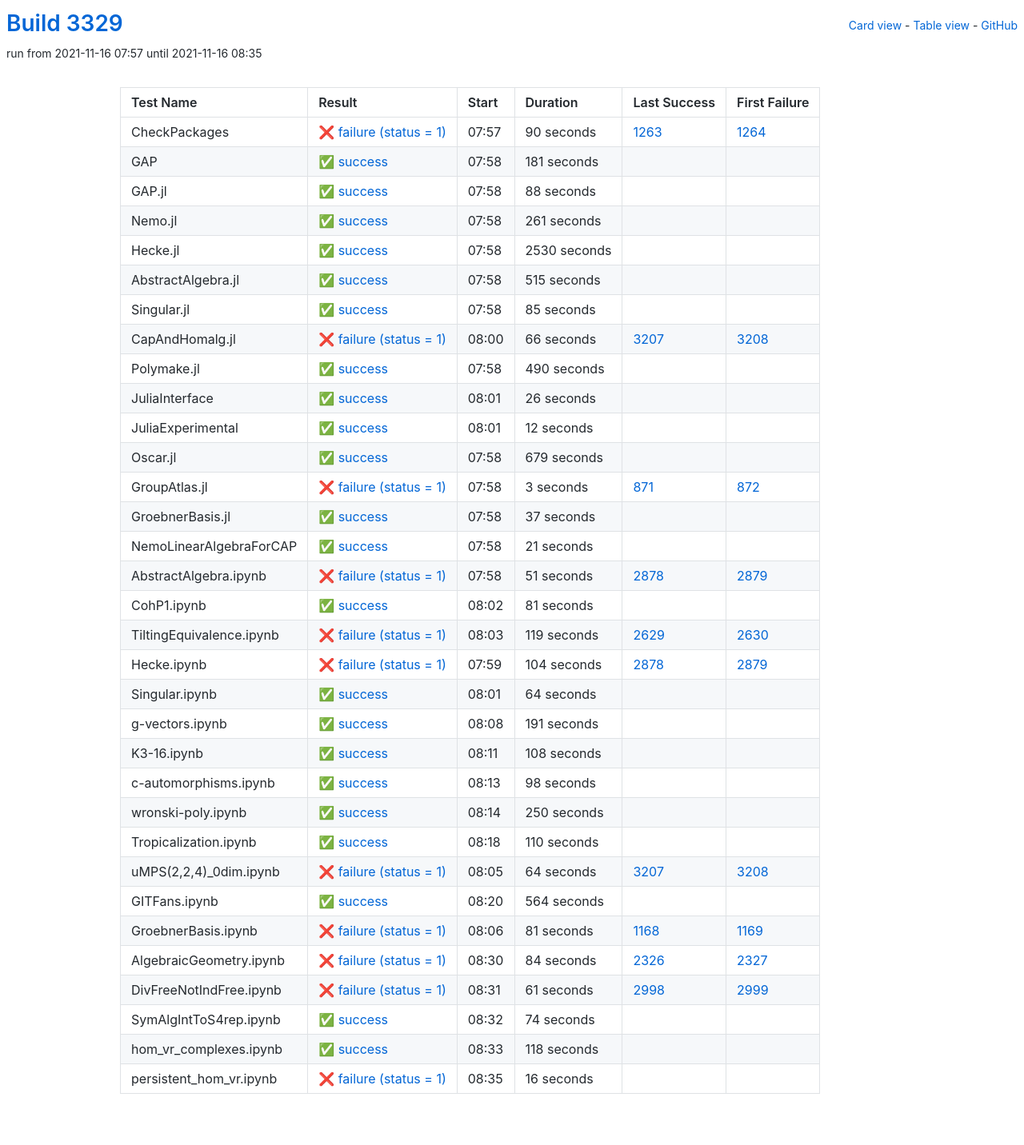
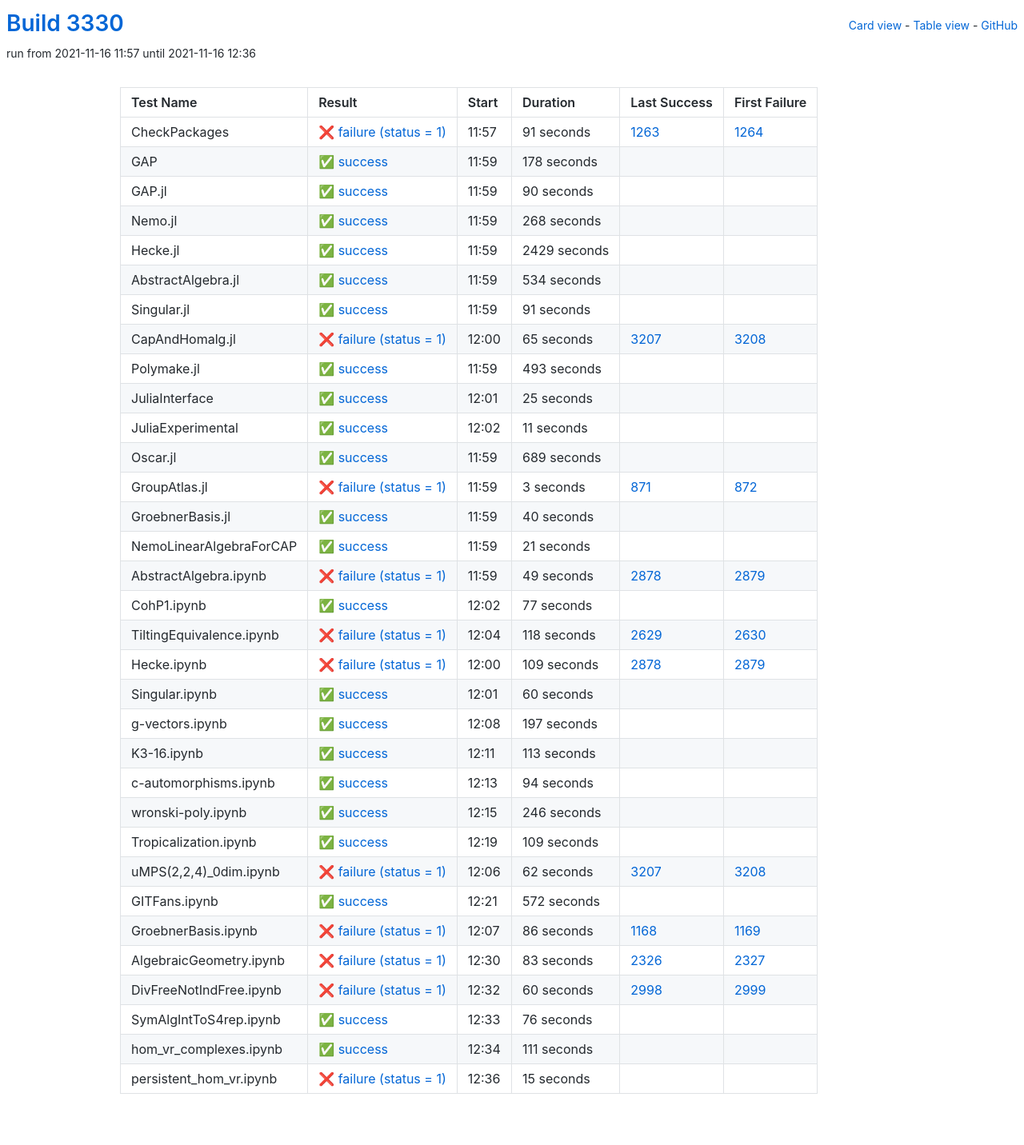
Before and after one commit to oscar-system/oscar-ci-status-stable, a Jekyll site: the page built from table.html, in a window 1280 px wide. Shown: the whole page at 80% size. Built offline with Jekyll 4.4.1, drawn with Linux system fonts in a browser that asks for light colours.

Commit message:
Build #3330

```diff
--- a/_data/ci.yml
+++ b/_data/ci.yml
@@ -1,6 +1,6 @@
 ---
-build: 3329
-build_url: https://oscarci.mathematik.uni-kl.de/job/oscar-stable/3329/
+build: 3330
+build_url: https://oscarci.mathematik.uni-kl.de/job/oscar-stable/3330/
 job: oscar-stable
 organization: oscar-system
 repo: oscar-ci-status-stable
@@ -8,152 +8,152 @@ repourl: https://github.com/oscar-system/oscar-ci-status-stable
 tests:
 - name: CheckPackages
   id: checkpackages
-  log: https://oscarci.mathematik.uni-kl.de/job/oscar-stable/3329/artifact/logs/build-3329/CheckPackages.log
-  start: 2021-11-16 07:57
+  log: https://oscarci.mathematik.uni-kl.de/job/oscar-stable/3330/artifact/logs/build-3330/CheckPackages.log
+  start: 2021-11-16 11:57
   success: false
   exitcode: 1
   status: failure
-  duration: 90
+  duration: 91
   last_success: 1263
   last_success_url: https://oscarci.mathematik.uni-kl.de/job/oscar-stable/1263/
   first_failure: 1264
   first_failure_url: https://oscarci.mathematik.uni-kl.de/job/oscar-stable/1264/
 - name: GAP
   id: gap
-  log: https://oscarci.mathematik.uni-kl.de/job/oscar-stable/3329/artifact/logs/build-3329/GAP.log
-  start: 2021-11-16 07:58
+  log: https://oscarci.mathematik.uni-kl.de/job/oscar-stable/3330/artifact/logs/build-3330/GAP.log
+  start: 2021-11-16 11:59
   success: true
   exitcode: 0
   status: success
-  duration: 181
+  duration: 178
   last_success: false
   last_success_url:
   first_failure: false
   first_failure_url:
 - name: GAP.jl
   id: gap-jl
-  log: https://oscarci.mathematik.uni-kl.de/job/oscar-stable/3329/artifact/logs/build-3329/GAP.jl.log
-  start: 2021-11-16 07:58
+  log: https://oscarci.mathematik.uni-kl.de/job/oscar-stable/3330/artifact/logs/build-3330/GAP.jl.log
+  start: 2021-11-16 11:59
   success: true
   exitcode: 0
   status: success
-  duration: 88
+  duration: 90
   last_success: false
   last_success_url:
   first_failure: false
   first_failure_url:
 - name: Nemo.jl
   id: nemo-jl
-  log: https://oscarci.mathematik.uni-kl.de/job/oscar-stable/3329/artifact/logs/build-3329/Nemo.jl.log
-  start: 2021-11-16 07:58
+  log: https://oscarci.mathematik.uni-kl.de/job/oscar-stable/3330/artifact/logs/build-3330/Nemo.jl.log
+  start: 2021-11-16 11:59
   success: true
   exitcode: 0
   status: success
-  duration: 261
+  duration: 268
   last_success: false
   last_success_url:
   first_failure: false
   first_failure_url:
 - name: Hecke.jl
   id: hecke-jl
-  log: https://oscarci.mathematik.uni-kl.de/job/oscar-stable/3329/artifact/logs/build-3329/Hecke.jl.log
-  start: 2021-11-16 07:58
+  log: https://oscarci.mathematik.uni-kl.de/job/oscar-stable/3330/artifact/logs/build-3330/Hecke.jl.log
+  start: 2021-11-16 11:59
   success: true
   exitcode: 0
   status: success
-  duration: 2530
+  duration: 2429
   last_success: false
   last_success_url:
   first_failure: false
   first_failure_url:
 - name: AbstractAlgebra.jl
   id: abstractalgebra-jl
-  log: https://oscarci.mathematik.uni-kl.de/job/oscar-stable/3329/artifact/logs/build-3329/AbstractAlgebra.jl.log
-  start: 2021-11-16 07:58
+  log: https://oscarci.mathematik.uni-kl.de/job/oscar-stable/3330/artifact/logs/build-3330/AbstractAlgebra.jl.log
+  start: 2021-11-16 11:59
   success: true
   exitcode: 0
   status: success
-  duration: 515
+  duration: 534
   last_success: false
   last_success_url:
   first_failure: false
   first_failure_url:
 - name: Singular.jl
   id: singular-jl
-  log: https://oscarci.mathematik.uni-kl.de/job/oscar-stable/3329/artifact/logs/build-3329/Singular.jl.log
-  start: 2021-11-16 07:58
+  log: https://oscarci.mathematik.uni-kl.de/job/oscar-stable/3330/artifact/logs/build-3330/Singular.jl.log
+  start: 2021-11-16 11:59
   success: true
   exitcode: 0
   status: success
-  duration: 85
+  duration: 91
   last_success: false
   last_success_url:
   first_failure: false
   first_failure_url:
 - name: CapAndHomalg.jl
   id: capandhomalg-jl
-  log: https://oscarci.mathematik.uni-kl.de/job/oscar-stable/3329/artifact/logs/build-3329/CapAndHomalg.jl.log
-  start: 2021-11-16 08:00
+  log: https://oscarci.mathematik.uni-kl.de/job/oscar-stable/3330/artifact/logs/build-3330/CapAndHomalg.jl.log
+  start: 2021-11-16 12:00
   success: false
   exitcode: 1
   status: failure
-  duration: 66
+  duration: 65
   last_success: 3207
   last_success_url: https://oscarci.mathematik.uni-kl.de/job/oscar-stable/3207/
   first_failure: 3208
   first_failure_url: https://oscarci.mathematik.uni-kl.de/job/oscar-stable/3208/
 - name: Polymake.jl
   id: polymake-jl
-  log: https://oscarci.mathematik.uni-kl.de/job/oscar-stable/3329/artifact/logs/build-3329/Polymake.jl.log
-  start: 2021-11-16 07:58
+  log: https://oscarci.mathematik.uni-kl.de/job/oscar-stable/3330/artifact/logs/build-3330/Polymake.jl.log
+  start: 2021-11-16 11:59
   success: true
   exitcode: 0
   status: success
-  duration: 490
+  duration: 493
   last_success: false
   last_success_url:
   first_failure: false
   first_failure_url:
 - name: JuliaInterface
   id: juliainterface
-  log: https://oscarci.mathematik.uni-kl.de/job/oscar-stable/3329/artifact/logs/build-3329/JuliaInterface.log
-  start: 2021-11-16 08:01
+  log: https://oscarci.mathematik.uni-kl.de/job/oscar-stable/3330/artifact/logs/build-3330/JuliaInterface.log
+  start: 2021-11-16 12:01
   success: true
   exitcode: 0
   status: success
-  duration: 26
+  duration: 25
   last_success: false
   last_success_url:
   first_failure: false
   first_failure_url:
 - name: JuliaExperimental
   id: juliaexperimental
-  log: https://oscarci.mathematik.uni-kl.de/job/oscar-stable/3329/artifact/logs/build-3329/JuliaExperimental.log
-  start: 2021-11-16 08:01
+  log: https://oscarci.mathematik.uni-kl.de/job/oscar-stable/3330/artifact/logs/build-3330/JuliaExperimental.log
+  start: 2021-11-16 12:02
   success: true
   exitcode: 0
   status: success
-  duration: 12
+  duration: 11
   last_success: false
   last_success_url:
   first_failure: false
   first_failure_url:
 - name: Oscar.jl
   id: oscar-jl
-  log: https://oscarci.mathematik.uni-kl.de/job/oscar-stable/3329/artifact/logs/build-3329/Oscar.jl.log
-  start: 2021-11-16 07:58
+  log: https://oscarci.mathematik.uni-kl.de/job/oscar-stable/3330/artifact/logs/build-3330/Oscar.jl.log
+  start: 2021-11-16 11:59
   success: true
   exitcode: 0
   status: success
-  duration: 679
+  duration: 689
   last_success: false
   last_success_url:
   first_failure: false
   first_failure_url:
 - name: GroupAtlas.jl
   id: groupatlas-jl
-  log: https://oscarci.mathematik.uni-kl.de/job/oscar-stable/3329/artifact/logs/build-3329/GroupAtlas.jl.log
-  start: 2021-11-16 07:58
+  log: https://oscarci.mathematik.uni-kl.de/job/oscar-stable/3330/artifact/logs/build-3330/GroupAtlas.jl.log
+  start: 2021-11-16 11:59
   success: false
   exitcode: 1
   status: failure
@@ -164,20 +164,20 @@ tests:
   first_failure_url: https://oscarci.mathematik.uni-kl.de/job/oscar-stable/872/
 - name: GroebnerBasis.jl
   id: groebnerbasis-jl
-  log: https://oscarci.mathematik.uni-kl.de/job/oscar-stable/3329/artifact/logs/build-3329/GroebnerBasis.jl.log
-  start: 2021-11-16 07:58
+  log: https://oscarci.mathematik.uni-kl.de/job/oscar-stable/3330/artifact/logs/build-3330/GroebnerBasis.jl.log
+  start: 2021-11-16 11:59
   success: true
   exitcode: 0
   status: success
-  duration: 37
+  duration: 40
   last_success: false
   last_success_url:
   first_failure: false
   first_failure_url:
 - name: NemoLinearAlgebraForCAP
   id: nemolinearalgebraforcap
-  log: https://oscarci.mathematik.uni-kl.de/job/oscar-stable/3329/artifact/logs/build-3329/NemoLinearAlgebraForCAP.log
-  start: 2021-11-16 07:58
+  log: https://oscarci.mathematik.uni-kl.de/job/oscar-stable/3330/artifact/logs/build-3330/NemoLinearAlgebraForCAP.log
+  start: 2021-11-16 11:59
   success: true
   exitcode: 0
   status: success
@@ -188,216 +188,216 @@ tests:
   first_failure_url:
 - name: AbstractAlgebra.ipynb
   id: abstractalgebra-ipynb
-  log: https://oscarci.mathematik.uni-kl.de/job/oscar-stable/3329/artifact/logs/build-3329/AbstractAlgebra.ipynb.log
-  start: 2021-11-16 07:58
+  log: https://oscarci.mathematik.uni-kl.de/job/oscar-stable/3330/artifact/logs/build-3330/AbstractAlgebra.ipynb.log
+  start: 2021-11-16 11:59
   success: false
   exitcode: 1
   status: failure
-  duration: 51
+  duration: 49
   last_success: 2878
   last_success_url: https://oscarci.mathematik.uni-kl.de/job/oscar-stable/2878/
   first_failure: 2879
   first_failure_url: https://oscarci.mathematik.uni-kl.de/job/oscar-stable/2879/
 - name: CohP1.ipynb
   id: cohp1-ipynb
-  log: https://oscarci.mathematik.uni-kl.de/job/oscar-stable/3329/artifact/logs/build-3329/CohP1.ipynb.log
-  start: 2021-11-16 08:02
+  log: https://oscarci.mathematik.uni-kl.de/job/oscar-stable/3330/artifact/logs/build-3330/CohP1.ipynb.log
+  start: 2021-11-16 12:02
   success: true
   exitcode: 0
   status: success
-  duration: 81
+  duration: 77
   last_success: false
   last_success_url:
   first_failure: false
   first_failure_url:
 - name: TiltingEquivalence.ipynb
   id: tiltingequivalence-ipynb
-  log: https://oscarci.mathematik.uni-kl.de/job/oscar-stable/3329/artifact/logs/build-3329/TiltingEquivalence.ipynb.log
-  start: 2021-11-16 08:03
+  log: https://oscarci.mathematik.uni-kl.de/job/oscar-stable/3330/artifact/logs/build-3330/TiltingEquivalence.ipynb.log
+  start: 2021-11-16 12:04
   success: false
   exitcode: 1
   status: failure
-  duration: 119
+  duration: 118
   last_success: 2629
   last_success_url: https://oscarci.mathematik.uni-kl.de/job/oscar-stable/2629/
   first_failure: 2630
   first_failure_url: https://oscarci.mathematik.uni-kl.de/job/oscar-stable/2630/
 - name: Hecke.ipynb
   id: hecke-ipynb
-  log: https://oscarci.mathematik.uni-kl.de/job/oscar-stable/3329/artifact/logs/build-3329/Hecke.ipynb.log
-  start: 2021-11-16 07:59
+  log: https://oscarci.mathematik.uni-kl.de/job/oscar-stable/3330/artifact/logs/build-3330/Hecke.ipynb.log
+  start: 2021-11-16 12:00
   success: false
   exitcode: 1
   status: failure
-  duration: 104
+  duration: 109
   last_success: 2878
   last_success_url: https://oscarci.mathematik.uni-kl.de/job/oscar-stable/2878/
   first_failure: 2879
   first_failure_url: https://oscarci.mathematik.uni-kl.de/job/oscar-stable/2879/
 - name: Singular.ipynb
   id: singular-ipynb
-  log: https://oscarci.mathematik.uni-kl.de/job/oscar-stable/3329/artifact/logs/build-3329/Singular.ipynb.log
-  start: 2021-11-16 08:01
+  log: https://oscarci.mathematik.uni-kl.de/job/oscar-stable/3330/artifact/logs/build-3330/Singular.ipynb.log
+  start: 2021-11-16 12:01
   success: true
   exitcode: 0
   status: success
-  duration: 64
+  duration: 60
   last_success: false
   last_success_url:
   first_failure: false
   first_failure_url:
 - name: g-vectors.ipynb
   id: g-vectors-ipynb
-  log: https://oscarci.mathematik.uni-kl.de/job/oscar-stable/3329/artifact/logs/build-3329/g-vectors.ipynb.log
-  start: 2021-11-16 08:08
+  log: https://oscarci.mathematik.uni-kl.de/job/oscar-stable/3330/artifact/logs/build-3330/g-vectors.ipynb.log
+  start: 2021-11-16 12:08
   success: true
   exitcode: 0
   status: success
-  duration: 191
+  duration: 197
   last_success: false
   last_success_url:
   first_failure: false
   first_failure_url:
 - name: K3-16.ipynb
   id: k3-16-ipynb
-  log: https://oscarci.mathematik.uni-kl.de/job/oscar-stable/3329/artifact/logs/build-3329/K3-16.ipynb.log
-  start: 2021-11-16 08:11
+  log: https://oscarci.mathematik.uni-kl.de/job/oscar-stable/3330/artifact/logs/build-3330/K3-16.ipynb.log
+  start: 2021-11-16 12:11
   success: true
   exitcode: 0
   status: success
-  duration: 108
+  duration: 113
   last_success: false
   last_success_url:
   first_failure: false
   first_failure_url:
 - name: c-automorphisms.ipynb
   id: c-automorphisms-ipynb
-  log: https://oscarci.mathematik.uni-kl.de/job/oscar-stable/3329/artifact/logs/build-3329/c-automorphisms.ipynb.log
-  start: 2021-11-16 08:13
+  log: https://oscarci.mathematik.uni-kl.de/job/oscar-stable/3330/artifact/logs/build-3330/c-automorphisms.ipynb.log
+  start: 2021-11-16 12:13
   success: true
   exitcode: 0
   status: success
-  duration: 98
+  duration: 94
   last_success: false
   last_success_url:
   first_failure: false
   first_failure_url:
 - name: wronski-poly.ipynb
   id: wronski-poly-ipynb
-  log: https://oscarci.mathematik.uni-kl.de/job/oscar-stable/3329/artifact/logs/build-3329/wronski-poly.ipynb.log
-  start: 2021-11-16 08:14
+  log: https://oscarci.mathematik.uni-kl.de/job/oscar-stable/3330/artifact/logs/build-3330/wronski-poly.ipynb.log
+  start: 2021-11-16 12:15
   success: true
   exitcode: 0
   status: success
-  duration: 250
+  duration: 246
   last_success: false
   last_success_url:
   first_failure: false
   first_failure_url:
 - name: Tropicalization.ipynb
   id: tropicalization-ipynb
-  log: https://oscarci.mathematik.uni-kl.de/job/oscar-stable/3329/artifact/logs/build-3329/Tropicalization.ipynb.log
-  start: 2021-11-16 08:18
+  log: https://oscarci.mathematik.uni-kl.de/job/oscar-stable/3330/artifact/logs/build-3330/Tropicalization.ipynb.log
+  start: 2021-11-16 12:19
   success: true
   exitcode: 0
   status: success
-  duration: 110
+  duration: 109
   last_success: false
   last_success_url:
   first_failure: false
   first_failure_url:
 - name: uMPS(2,2,4)_0dim.ipynb
   id: umps-2-2-4-0dim-ipynb
-  log: https://oscarci.mathematik.uni-kl.de/job/oscar-stable/3329/artifact/logs/build-3329/uMPS-2-2-4-_0dim.ipynb.log
-  start: 2021-11-16 08:05
+  log: https://oscarci.mathematik.uni-kl.de/job/oscar-stable/3330/artifact/logs/build-3330/uMPS-2-2-4-_0dim.ipynb.log
+  start: 2021-11-16 12:06
   success: false
   exitcode: 1
   status: failure
-  duration: 64
+  duration: 62
   last_success: 3207
   last_success_url: https://oscarci.mathematik.uni-kl.de/job/oscar-stable/3207/
   first_failure: 3208
   first_failure_url: https://oscarci.mathematik.uni-kl.de/job/oscar-stable/3208/
 - name: GITFans.ipynb
   id: gitfans-ipynb
-  log: https://oscarci.mathematik.uni-kl.de/job/oscar-stable/3329/artifact/logs/build-3329/GITFans.ipynb.log
-  start: 2021-11-16 08:20
+  log: https://oscarci.mathematik.uni-kl.de/job/oscar-stable/3330/artifact/logs/build-3330/GITFans.ipynb.log
+  start: 2021-11-16 12:21
   success: true
   exitcode: 0
   status: success
-  duration: 564
+  duration: 572
   last_success: false
   last_success_url:
   first_failure: false
   first_failure_url:
 - name: GroebnerBasis.ipynb
   id: groebnerbasis-ipynb
-  log: https://oscarci.mathematik.uni-kl.de/job/oscar-stable/3329/artifact/logs/build-3329/GroebnerBasis.ipynb.log
-  start: 2021-11-16 08:06
+  log: https://oscarci.mathematik.uni-kl.de/job/oscar-stable/3330/artifact/logs/build-3330/GroebnerBasis.ipynb.log
+  start: 2021-11-16 12:07
   success: false
   exitcode: 1
   status: failure
-  duration: 81
+  duration: 86
   last_success: 1168
   last_success_url: https://oscarci.mathematik.uni-kl.de/job/oscar-stable/1168/
   first_failure: 1169
   first_failure_url: https://oscarci.mathematik.uni-kl.de/job/oscar-stable/1169/
 - name: AlgebraicGeometry.ipynb
   id: algebraicgeometry-ipynb
-  log: https://oscarci.mathematik.uni-kl.de/job/oscar-stable/3329/artifact/logs/build-3329/AlgebraicGeometry.ipynb.log
-  start: 2021-11-16 08:30
+  log: https://oscarci.mathematik.uni-kl.de/job/oscar-stable/3330/artifact/logs/build-3330/AlgebraicGeometry.ipynb.log
+  start: 2021-11-16 12:30
   success: false
   exitcode: 1
   status: failure
-  duration: 84
+  duration: 83
   last_success: 2326
   last_success_url: https://oscarci.mathematik.uni-kl.de/job/oscar-stable/2326/
   first_failure: 2327
   first_failure_url: https://oscarci.mathematik.uni-kl.de/job/oscar-stable/2327/
 - name: DivFreeNotIndFree.ipynb
   id: divfreenotindfree-ipynb
-  log: https://oscarci.mathematik.uni-kl.de/job/oscar-stable/3329/artifact/logs/build-3329/DivFreeNotIndFree.ipynb.log
-  start: 2021-11-16 08:31
+  log: https://oscarci.mathematik.uni-kl.de/job/oscar-stable/3330/artifact/logs/build-3330/DivFreeNotIndFree.ipynb.log
+  start: 2021-11-16 12:32
   success: false
   exitcode: 1
   status: failure
-  duration: 61
+  duration: 60
   last_success: 2998
   last_success_url: https://oscarci.mathematik.uni-kl.de/job/oscar-stable/2998/
   first_failure: 2999
   first_failure_url: https://oscarci.mathematik.uni-kl.de/job/oscar-stable/2999/
 - name: SymAlgIntToS4rep.ipynb
   id: symalginttos4rep-ipynb
-  log: https://oscarci.mathematik.uni-kl.de/job/oscar-stable/3329/artifact/logs/build-3329/SymAlgIntToS4rep.ipynb.log
-  start: 2021-11-16 08:32
+  log: https://oscarci.mathematik.uni-kl.de/job/oscar-stable/3330/artifact/logs/build-3330/SymAlgIntToS4rep.ipynb.log
+  start: 2021-11-16 12:33
   success: true
   exitcode: 0
   status: success
-  duration: 74
+  duration: 76
   last_success: false
   last_success_url:
   first_failure: false
   first_failure_url:
 - name: hom_vr_complexes.ipynb
   id: hom-vr-complexes-ipynb
-  log: https://oscarci.mathematik.uni-kl.de/job/oscar-stable/3329/artifact/logs/build-3329/hom_vr_complexes.ipynb.log
-  start: 2021-11-16 08:33
+  log: https://oscarci.mathematik.uni-kl.de/job/oscar-stable/3330/artifact/logs/build-3330/hom_vr_complexes.ipynb.log
+  start: 2021-11-16 12:34
   success: true
   exitcode: 0
   status: success
-  duration: 118
+  duration: 111
   last_success: false
   last_success_url:
   first_failure: false
   first_failure_url:
 - name: persistent_hom_vr.ipynb
   id: persistent-hom-vr-ipynb
-  log: https://oscarci.mathematik.uni-kl.de/job/oscar-stable/3329/artifact/logs/build-3329/persistent_hom_vr.ipynb.log
-  start: 2021-11-16 08:35
+  log: https://oscarci.mathematik.uni-kl.de/job/oscar-stable/3330/artifact/logs/build-3330/persistent_hom_vr.ipynb.log
+  start: 2021-11-16 12:36
   success: false
   exitcode: 1
   status: failure
-  duration: 16
+  duration: 15
   last_success: false
   last_success_url:
   first_failure: false
```
Also changed, not shown: README.md.
